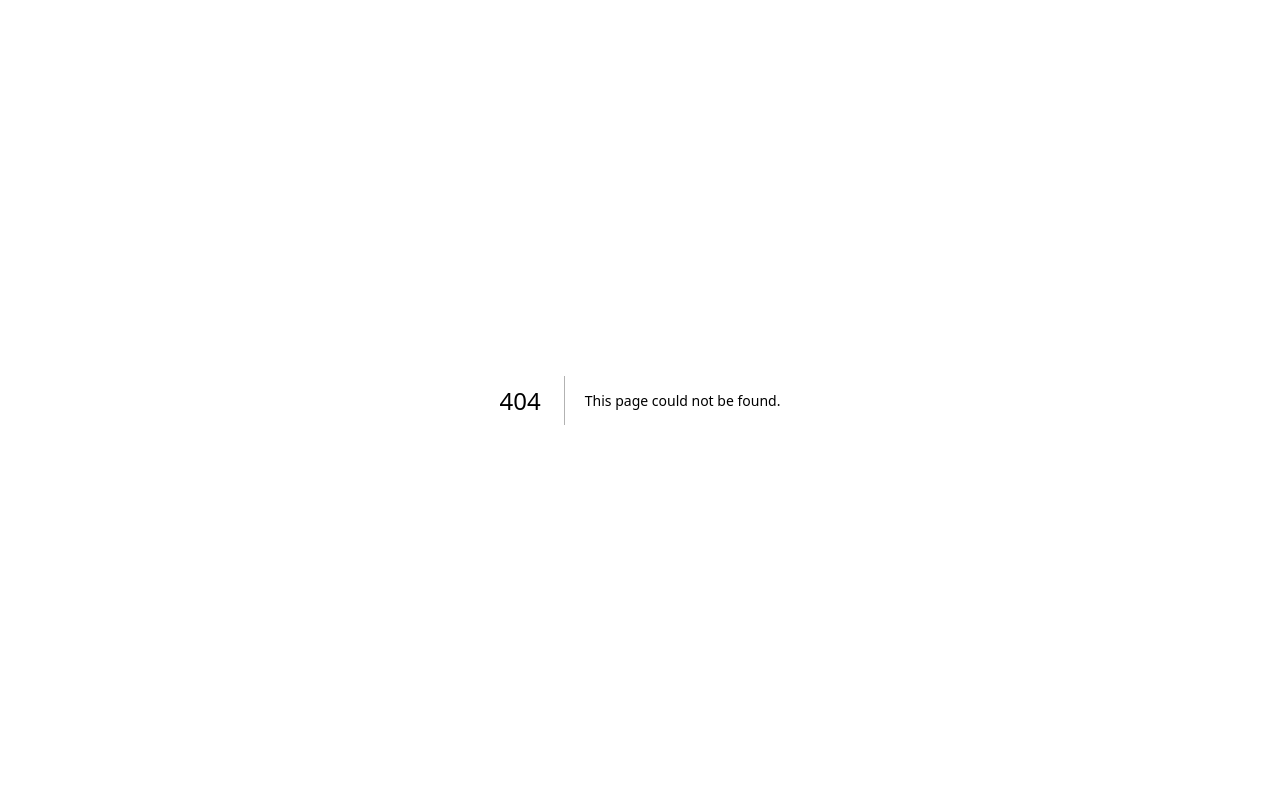
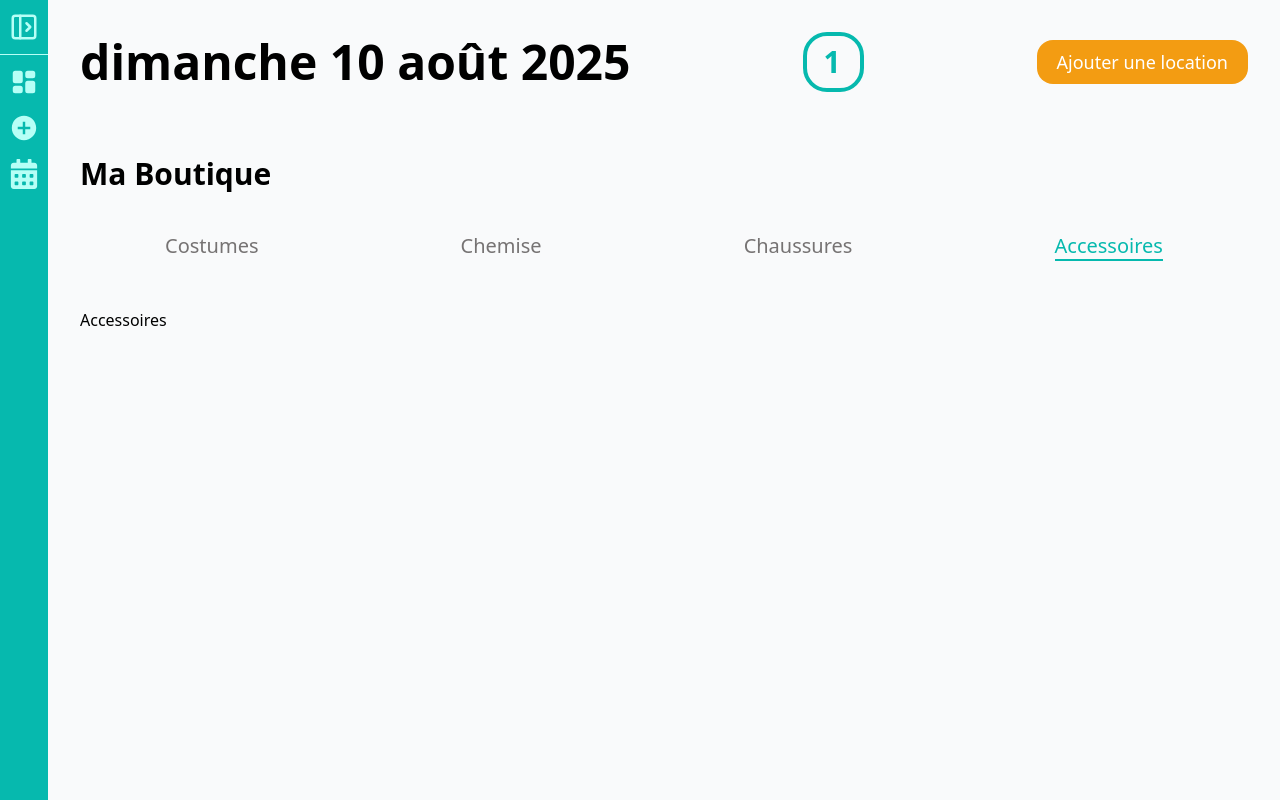
Before and after one commit to salimxfardeheb/location-costumes, a Next.js app: page /1/profile/Accessoires in a window 1280 px wide. Before the commit this address had no page. Shown: the top 800 px of the page. Built offline with nearby package versions, Linux system fonts and the light colour scheme.

Commit message:
feat : setup container of category components

```diff
--- /dev/null
+++ b/app/[nom_boutique]/components/containerItem.tsx
@@ -0,0 +1,26 @@
+import Link from "next/link";
+import { useParams, usePathname } from "next/navigation";
+import React, { useState } from "react";
+
+const containerItem = () => {
+  const links = ["Costumes", "Chemise", "Chaussures", "Accessoires"];
+  const [isOpen, setIsOpen] = useState(false);
+    const { nom_boutique } = useParams();
+      const currentPath = usePathname();
+
+  return (
+    <div>
+      <ul className="flex flex-row justify-around gap-4 md:gap-8 mt-4 md:mt-0 text-xl font-medium">
+        {links.map((link) => (
+          <li key={link} className="pb-2">
+            <Link href={"/"+nom_boutique+"/profile/"+link}
+        className={`${"/"+nom_boutique+"/profile/"+link === currentPath ? "text-[#06B9AE] border-b-2" : "text-[#767373]"}  ease-linear duration-100`}
+            >{link}</Link>
+          </li>
+        ))}
+      </ul>
+    </div>
+  );
+};
+
+export default containerItem;
--- a/app/[nom_boutique]/components/panel.tsx
+++ b/app/[nom_boutique]/components/panel.tsx
@@ -45,7 +45,7 @@ const panel: React.FC<PanelProps> = ({ panelIsOpen, setPanelIsOpen }) => {
               <div className="flex justify-between items-center w-full pr-4 space-x-4">
                 <Link
                   className="flex items-center justify-start gap-4 text-[#B6FFF6] hover:bg-[#B6FFF6] hover:text-[#06B9AE] transition-all duration-50 w-full text-2xl px-3 py-0.5 rounded-sm"
-                  href={"profile"}
+                  href={"/"+nom_boutique+"/profile"}
                 >
                   <CgProfile className="text-3xl" />
                   {shop_name_upperCase}
@@ -71,7 +71,7 @@ const panel: React.FC<PanelProps> = ({ panelIsOpen, setPanelIsOpen }) => {
             const isActive = currentPath.includes(path);
             return (
               <Link
-                href={path}
+                href={"/"+nom_boutique +"/"+ path}
                 key={path}
                 className="flex justify-center items-end gap-4 cursor-pointer"
               >
--- /dev/null
+++ b/app/[nom_boutique]/profile/[category]/page.tsx
@@ -0,0 +1,18 @@
+import React from 'react'
+
+interface Props {
+params : {
+    category : string;
+}
+}
+
+const page = async ({ params }: Props) => {
+   const { category } = await params;
+  return (
+    <div>
+      {category}
+    </div>
+  )
+}
+
+export default page
--- /dev/null
+++ b/app/[nom_boutique]/profile/layout.tsx
@@ -0,0 +1,17 @@
+"use client";
+import React, { ReactNode, useState } from "react";
+import ContainerItem from "../components/containerItem";
+
+const Layout = ({ children }: { children: ReactNode }) => {
+  const [panelIsOpen, setPanelIsOpen] = useState(false);
+
+  return (
+    <div className="flex flex-col min-h-screen mt-12 mx-4 gap-10">
+        <p className="text-3xl font-bold">Ma Boutique</p>
+        <ContainerItem/>
+        {children}
+    </div>
+  );
+};
+
+export default Layout;
--- a/app/[nom_boutique]/profile/page.tsx
+++ b/app/[nom_boutique]/profile/page.tsx
@@ -1,11 +1,17 @@
-import React from 'react'
+"use client";
+import Link from "next/link";
+import React, { useState } from "react";
 
 const page = () => {
+  const links = ["costumes", "chemise", "chaussures", "accessoires"];
+  const [isOpen, setIsOpen] = useState(false);
   return (
-    <div>
-      hello me
-    </div>
-  )
-}
+    <>
+      <div className="mt-12 mx-4">
+closed
+      </div>
+    </>
+  );
+};
 
-export default page
+export default page;
```
